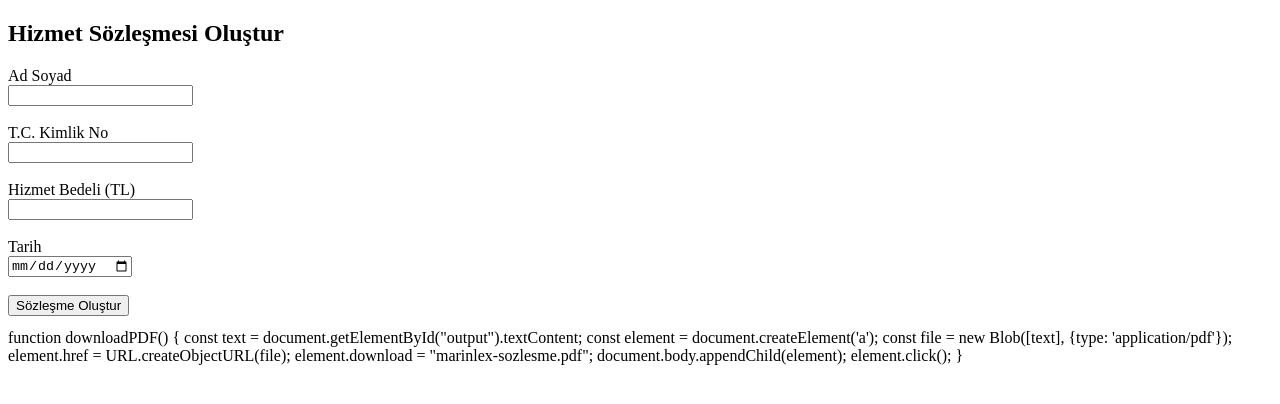
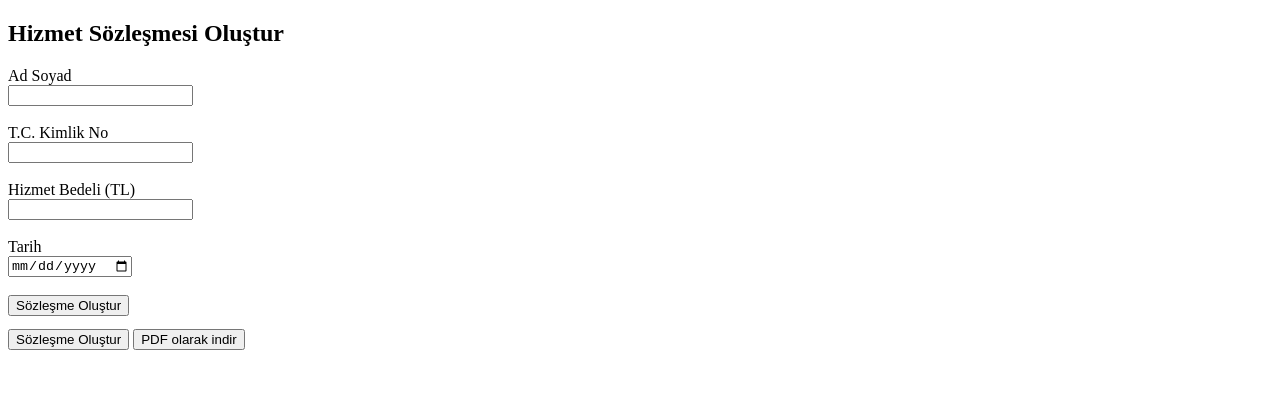
Before and after one commit to aleynaterziii-ui/marinlex-contracts, a plain HTML site: page app/index.html in a window 1280 px wide. Drawn offline with Linux system fonts and the light colour scheme.

Commit message:
Update index.html

```diff
--- a/app/index.html
+++ b/app/index.html
@@ -30,13 +30,8 @@ Hizmet Alan: ${name} (T.C.: ${tc})
 Hizmet Bedeli: ${fee} TL
 Taraflar şartları kabul eder.`;
 }
-<button onclick="downloadPDF()">PDF olarak indir</button>
-</script>
-</body>
-</html>
 function downloadPDF() {
  const text = document.getElementById("output").textContent;
-
  const element = document.createElement('a');
  const file = new Blob([text], {type: 'application/pdf'});
  element.href = URL.createObjectURL(file);
@@ -44,3 +39,8 @@ function downloadPDF() {
  document.body.appendChild(element);
  element.click();
 }
+</script>
+</body>
+</html>
+<button onclick="generate()">Sözleşme Oluştur</button>
+<button onclick="downloadPDF()">PDF olarak indir</button>
```
Lines whose indentation alone changed are shown as unchanged.
